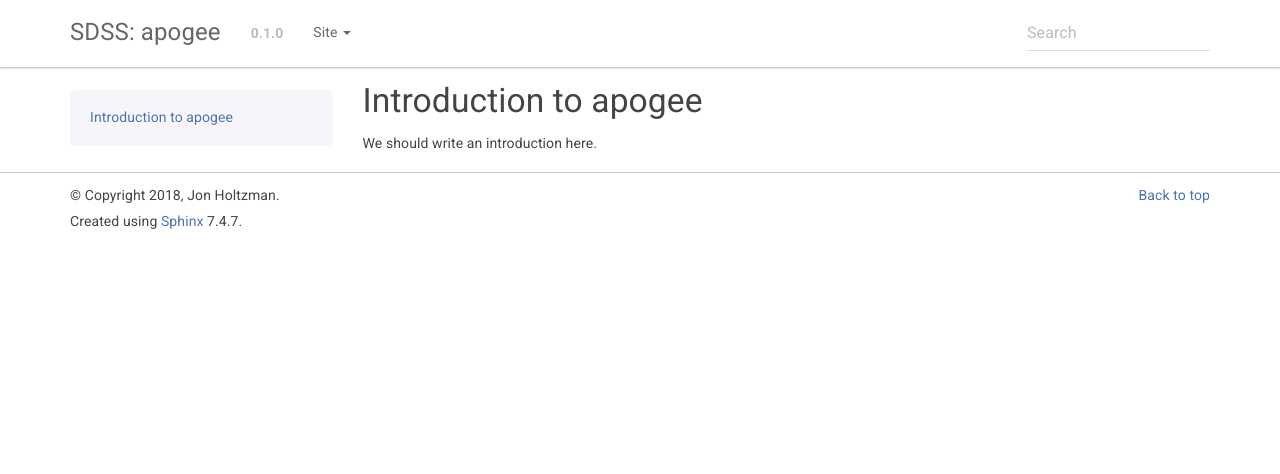
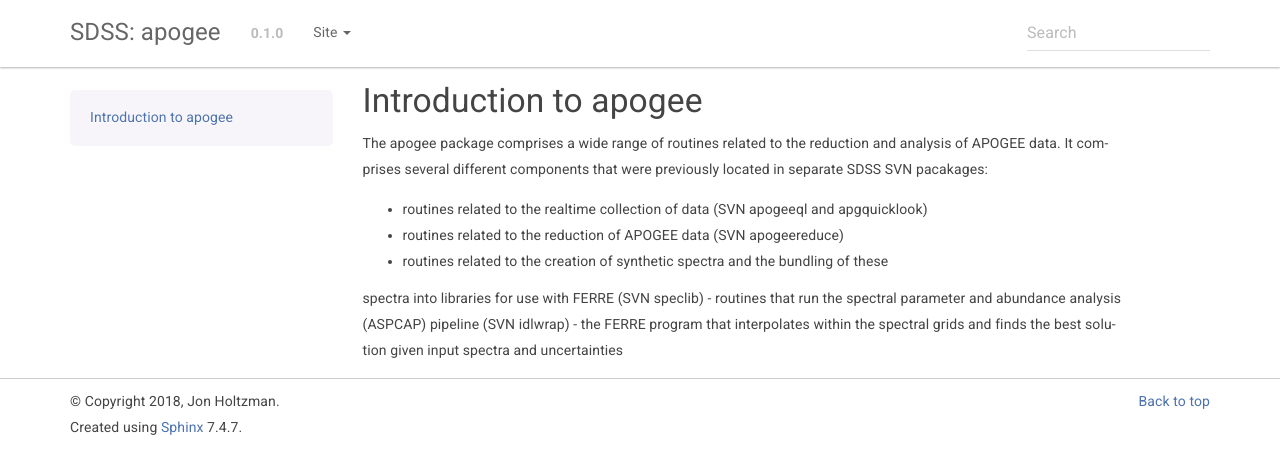
Before and after one commit to sdss/apogee, a Sphinx documentation site: the page built from docs/sphinx/intro.rst, in a window 1280 px wide. Shown: the top 474 px of the page. Built offline with Sphinx 7.4.7, drawn with Linux system fonts in a browser that asks for light colours; the version number is read from the project's files by our own code.

Commit message:
initial document shells

```diff
--- /dev/null
+++ b/docs/sphinx/apogeeql.rst
@@ -0,0 +1,4 @@
+.. _apogeeql:
+
+apogeeql
+===============================
--- /dev/null
+++ b/docs/sphinx/apogeereduce.rst
@@ -0,0 +1,4 @@
+.. _apogeereduce:
+
+apogeereduce
+===============================
--- /dev/null
+++ b/docs/sphinx/aspcap.rst
@@ -0,0 +1,4 @@
+.. _aspcap:
+
+aspcap
+===============================
--- a/docs/sphinx/intro.rst
+++ b/docs/sphinx/intro.rst
@@ -4,4 +4,14 @@
 Introduction to apogee
 ===============================
 
-We should write an introduction here.
+The apogee package comprises a wide range of routines related to the reduction and analysis
+of APOGEE data. It comprises several different components that were previously located in
+separate SDSS SVN pacakages:
+
+- routines related to the realtime collection of data (SVN apogeeql and apgquicklook)
+- routines related to the reduction of APOGEE data (SVN apogeereduce)
+- routines related to the creation of synthetic spectra and the bundling of these
+spectra into libraries for use with FERRE (SVN speclib)
+- routines that run the spectral parameter and abundance analysis (ASPCAP) pipeline (SVN idlwrap)
+- the FERRE program that interpolates within the spectral grids and finds the best solution
+given input spectra and uncertainties
--- /dev/null
+++ b/docs/sphinx/payne.rst
@@ -0,0 +1,6 @@
+.. _payne:
+
+payne
+===============================
+
+nn
```
Also changed, not shown: docs/sphinx/apred.rst (added, +10 -0 lines), docs/sphinx/cannon.rst (added, +8 -0 lines), docs/sphinx/plan.rst (added, +8 -0 lines), docs/sphinx/speclib.rst (added, +74 -0 lines), docs/sphinx/utils.rst (added, +13 -0 lines).
